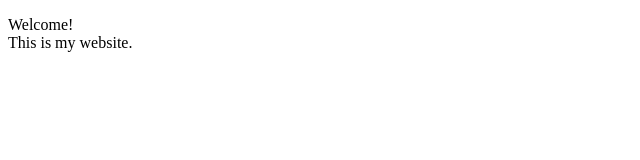
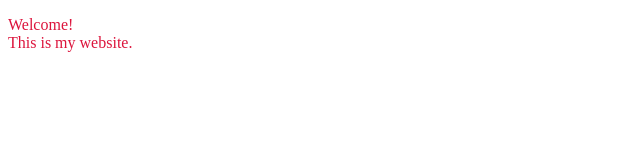
Before and after one commit to zariasaeed/zariasaeed.github.io, a plain HTML site: page index.html in a window 1280 px wide. Shown: the whole page, without its empty margins (0-640 px from the left). Drawn offline with Linux system fonts and the light colour scheme.

Commit message:
color test

```diff
--- a/index.html
+++ b/index.html
@@ -1,12 +1,13 @@
 <!DOCTYPE html>
 <html lang="en">
 <head>
+    <link rel="stylesheet" href="style.css">
     <meta charset="UTF-8">
     <meta name="viewport" content="width=device-width, initial-scale=1.0">
     <title>zaria's website</title>
 </head>
 <body>
-    <p>
+    <p class="welcome">
         Welcome! <br>
         This is my website. <br>
 
--- /dev/null
+++ b/style.css
@@ -0,0 +1,3 @@
+.welcome{
+    color: crimson;
+}
```
